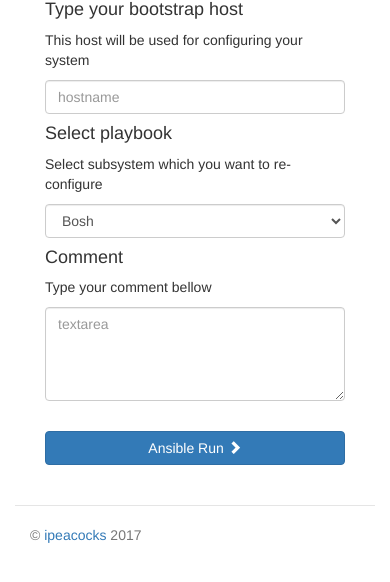
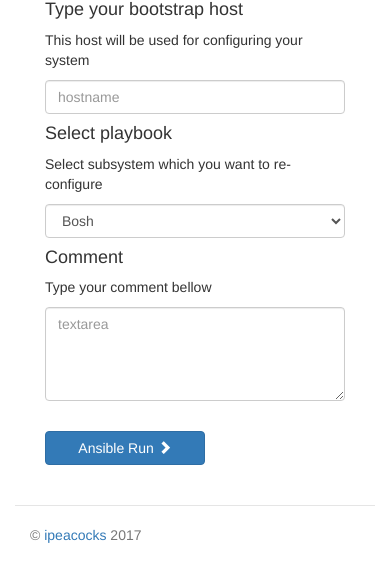
Before and after one commit to ipeacocks/ansibletasker, a Flask app: page / in a window 390 px wide. Shown: the part 131-713 px from the top of the page. Run offline with Flask 2, Linux system fonts and the light colour scheme; some libraries are stand-ins or nearby versions.

Commit message:
Fixed issue with buttons

```diff
--- a/project/static/css/jumbotron-narrow.css
+++ b/project/static/css/jumbotron-narrow.css
@@ -38,7 +38,7 @@ body {
   }
 }
 .container-narrow > hr {
-  margin: 30px 0;
+  margin: 0px 0;
 }
 
 /* Main marketing message and sign up button */
--- a/project/static/css/main.css
+++ b/project/static/css/main.css
@@ -9,3 +9,7 @@
     color: #C2D7D3;
     font-family: Consolas, Monaco, Lucida Console, Liberation Mono, DejaVu Sans Mono, Bitstream Vera Sans Mono, Courier New, monospace;
 }
+
+.button_style {
+    width: 160px !important;
+}
--- a/project/static/js/output.js
+++ b/project/static/js/output.js
@@ -31,7 +31,7 @@
             if (xhr.readyState == XMLHttpRequest.DONE) {
                 clearInterval(timer);
 
-                document.getElementById("back_button").innerHTML ="<a href='/' class='btn btn-primary btn-block' role='button'><span class='glyphicon glyphicon-chevron-left'></span> Back</a>";
+                document.getElementById("back_button").innerHTML ="<a href='/' class='btn btn-primary button_style' role='button'><span class='glyphicon glyphicon-chevron-left'></span> Back</a>";
 
             }
 
--- a/project/templates/main.html
+++ b/project/templates/main.html
@@ -44,7 +44,7 @@
     </div>
     <div class="col-md-3">
         <br>
-        <button class="btn btn-primary btn-block" type="submit">Ansible Run <span class="glyphicon glyphicon-chevron-right"></span></button>
+        <button class="btn btn-primary button_style" type="submit">Ansible Run <span class="glyphicon glyphicon-chevron-right"></span></button>
     </div>
 </form>
 
--- a/project/templates/output.html
+++ b/project/templates/output.html
@@ -2,9 +2,7 @@
 
 {% block content %}
 
-<div id="button" class="col-md-3">
-    <p id="back_button"></p>
-</div>
+<p id="back_button"></p>
 
 <div class="col-md-12 output" id="output">
     <br>
```
Also changed, not shown: project/ansibletasker.db.
